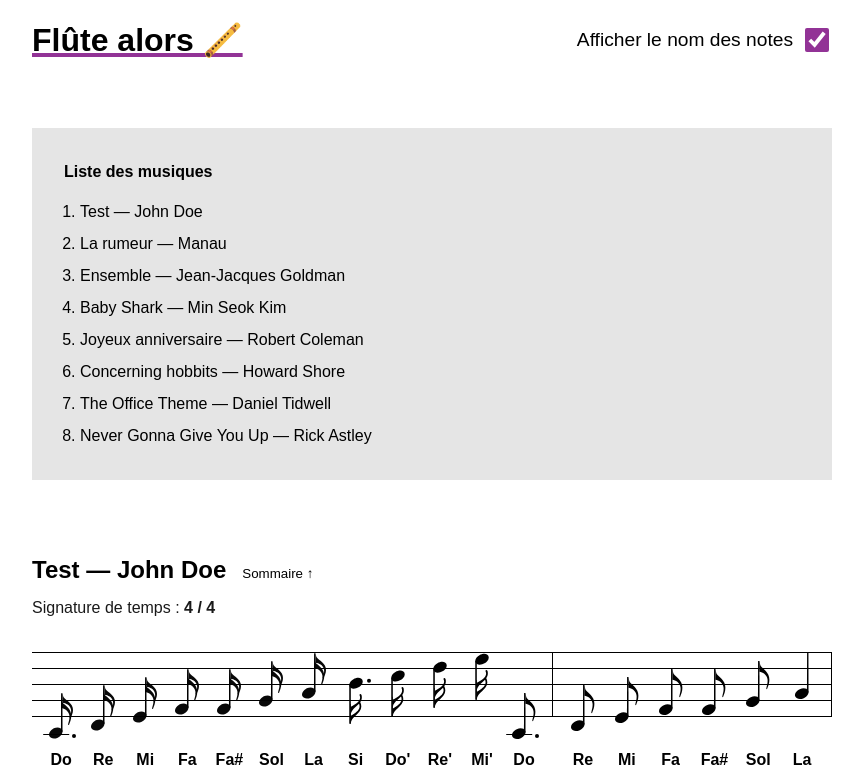
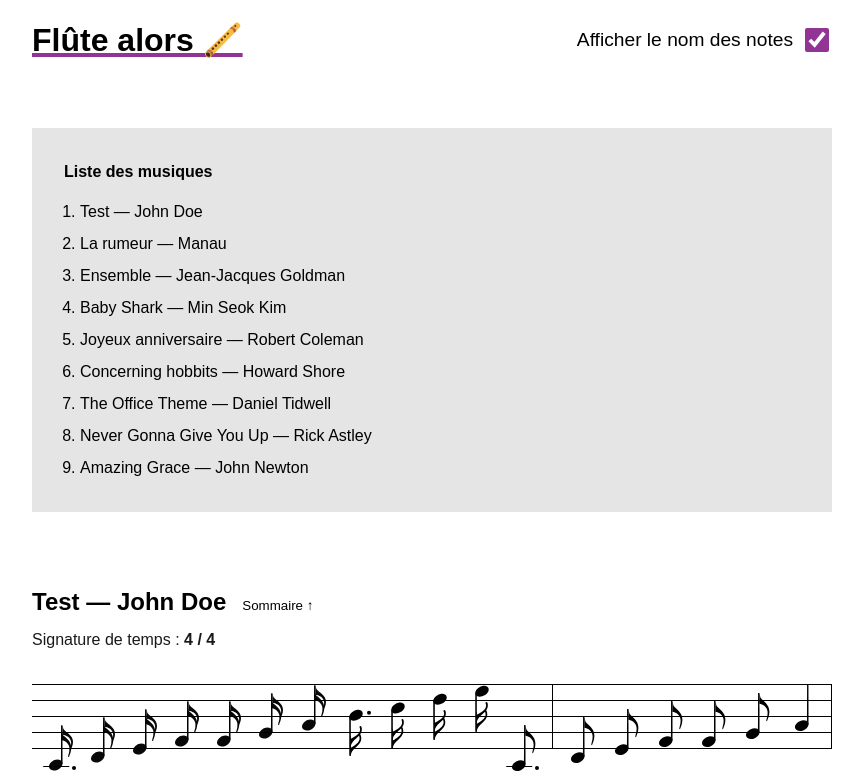
Before and after one commit to bellangerq/flute-alors, a Vue app: page / in a window 1280 px wide. Shown: the top 783 px of the page, without its empty margins (208-1071 px from the left). Built offline with nearby package versions, Linux system fonts and the light colour scheme.

Commit message:
add amazing grace

```diff
--- a/sheets.js
+++ b/sheets.js
@@ -590,6 +590,52 @@ export default [
       { type: "note", name: "fa", value: "quarter" },
     ],
   },
+  {
+    name: "Amazing Grace",
+    author: "John Newton",
+    timeSignature: [3, 4],
+    startValue: 0.5,
+    items: [
+      { type: "note", name: "re", value: "quarter" },
+      { type: "note", name: "sol", value: "half" },
+      { type: "note", name: "si", value: "eighth" },
+      { type: "note", name: "la", value: "eighth" },
+      { type: "note", name: "sol", value: "quarter" },
+      { type: "note", name: "si", value: "half" },
+      { type: "note", name: "la", value: "quarter" },
+      { type: "note", name: "sol", value: "half" },
+      { type: "note", name: "mi", value: "quarter" },
+      { type: "note", name: "re", value: "half" },
+      { type: "note", name: "re", value: "quarter" },
+      { type: "note", name: "sol", value: "half" },
+      { type: "note", name: "si", value: "eighth" },
+      { type: "note", name: "la", value: "eighth" },
+      { type: "note", name: "sol", value: "eighth" },
+      { type: "note", name: "si", value: "quarter", dotted: true },
+      { type: "note", name: "la", value: "eighth" },
+      { type: "note", name: "si", value: "eighth" },
+      { type: "note", name: "re'", value: "half" },
+      { type: "note", name: "si", value: "eighth" },
+      { type: "note", name: "re'", value: "eighth" },
+      { type: "note", name: "re'", value: "half" },
+      { type: "note", name: "si", value: "eighth" },
+      { type: "note", name: "la", value: "eighth" },
+      { type: "note", name: "sol", value: "eighth" },
+      { type: "note", name: "si", value: "quarter", dotted: true },
+      { type: "note", name: "la", value: "quarter" },
+      { type: "note", name: "sol", value: "half" },
+      { type: "note", name: "mi", value: "quarter" },
+      { type: "note", name: "re", value: "half" },
+      { type: "note", name: "re", value: "quarter" },
+      { type: "note", name: "sol", value: "half" },
+      { type: "note", name: "si", value: "eighth" },
+      { type: "note", name: "la", value: "eighth" },
+      { type: "note", name: "sol", value: "eighth" },
+      { type: "note", name: "si", value: "quarter", dotted: true },
+      { type: "note", name: "la", value: "quarter" },
+      { type: "note", name: "sol", value: "half" },
+    ],
+  },
   // {
   //   name: "Toss a coin to your Witcher",
   //   author: "Giona Ostinelli & Sonya Belousova",
```
